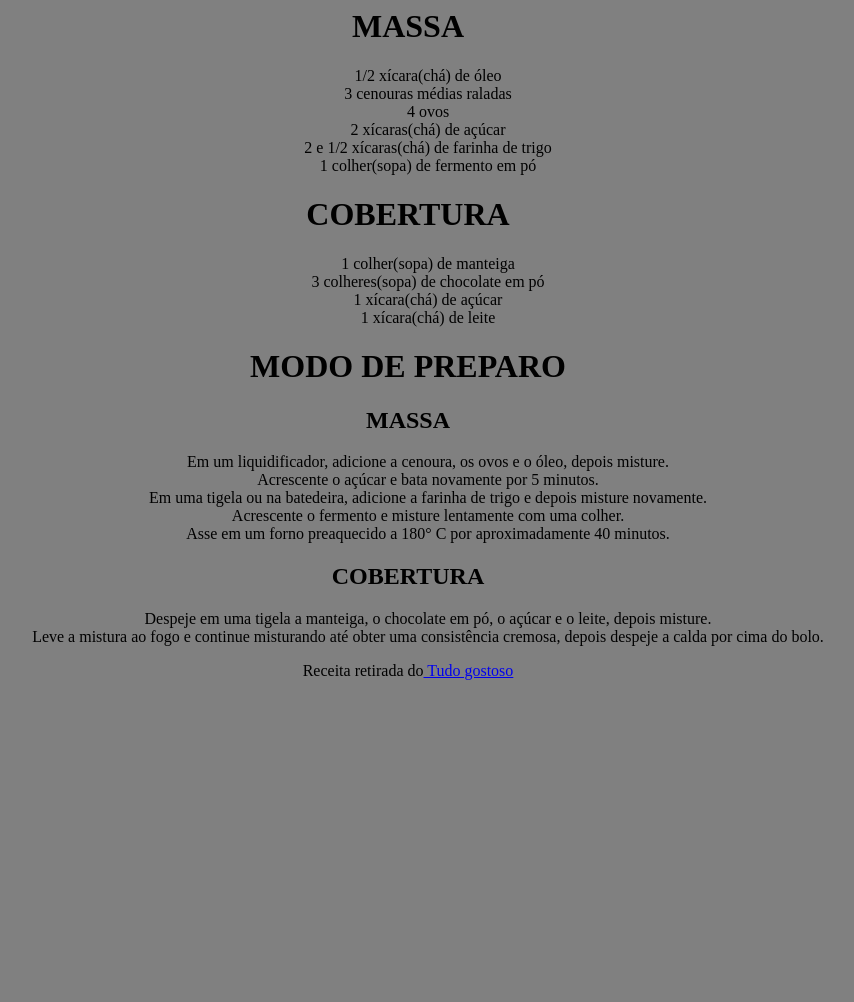
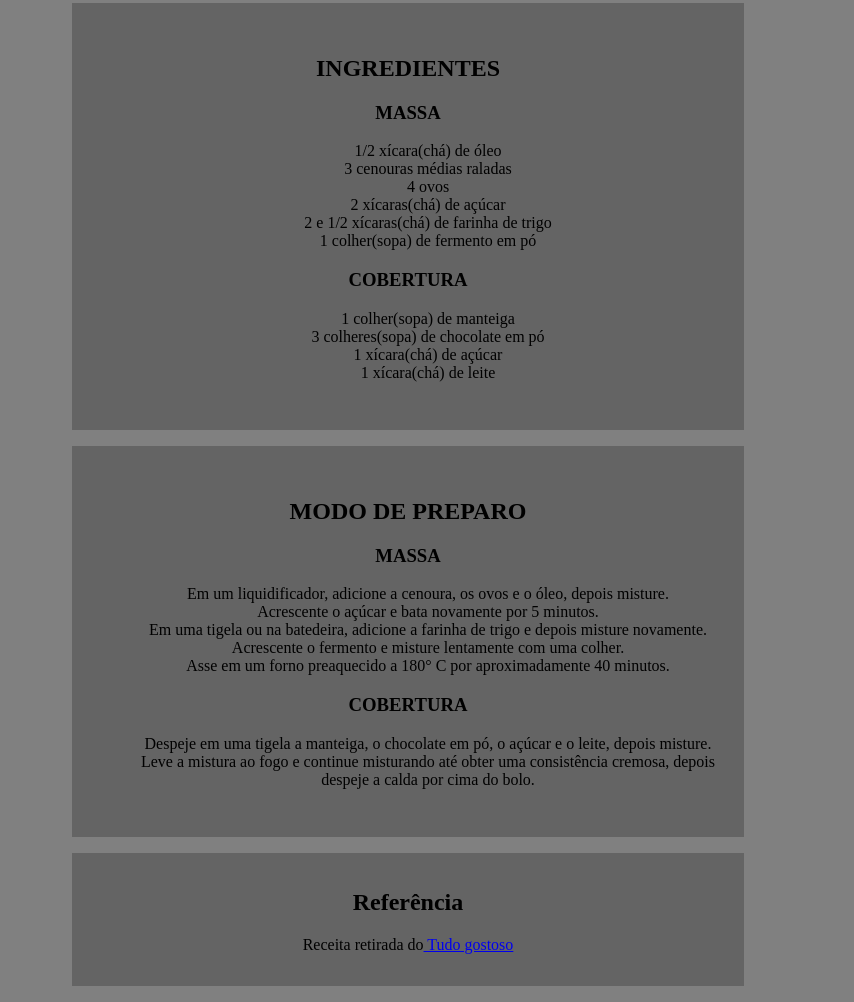
Before and after one commit to Mateusave/trabalho_introdu-ao_a_ENG, a plain HTML site: page index.html in a window 1280 px wide. Shown: the part 291-1293 px from the top of the page, without its empty margins (232-1086 px from the left). Before the commit the page ends 987 px from the top, so only its background shows below. Drawn offline with Linux system fonts and the light colour scheme.

Commit message:
Add files via upload

```diff
--- a/index.html
+++ b/index.html
@@ -15,7 +15,8 @@
 <body>
     <h1>Receita de bolo de cenoura</h1>
     <img src="imagens/bolo de cenoura.jpg" alt="bolo de cenoura">
-    <h1>MASSA</h1>
+    <div id="ingredientes"> <h2>INGREDIENTES</h2>
+        <h3>MASSA</h3>
         <ul type=" circle"> <!--disc circle-->
             <li>1/2 xícara(chá) de óleo</li>
             <li>3 cenouras médias raladas</li>
@@ -24,15 +25,17 @@
             <li>2 e 1/2 xícaras(chá) de farinha de trigo</li>
             <li>1 colher(sopa) de fermento em pó</li>
         </ul>
-    <h1>COBERTURA</h1>
+        <h3>COBERTURA</h3>
         <ul type="circle">
             <li>1 colher(sopa) de manteiga</li>
             <li>3 colheres(sopa) de chocolate em pó</li>
             <li>1 xícara(chá) de açúcar</li>
             <li>1 xícara(chá) de leite</li>
-    </ul>
-    <h1>MODO DE PREPARO</h1>
-    <H2>MASSA</H2>
+        </ul> </div>
+
+    <div id="preparo">
+        <h2>MODO DE PREPARO</h2>
+        <h3>MASSA</h3>
         <ol>
             <li>Em um liquidificador, adicione a cenoura, os ovos e o óleo, depois misture.</li>
             <li>Acrescente o açúcar e bata novamente por 5 minutos.</li>
@@ -40,11 +43,16 @@
             <li>Acrescente o fermento e misture lentamente com uma colher.</li>
             <li>Asse em um forno preaquecido a 180° C por aproximadamente 40 minutos.</li>
         </ol>
-    <h2>COBERTURA</h2>
+        <h3>COBERTURA</h3>
         <ol>
             <li>Despeje em uma tigela a manteiga, o chocolate em pó, o açúcar e o leite, depois misture.</li>
             <li>Leve a mistura ao fogo e continue misturando até obter uma consistência cremosa, depois despeje a calda por cima do bolo.</li>
         </ol>
+    </div>
+
+    <div>
+        <h2>Referência</h2>
         <p>Receita retirada do<a href="https://www.tudogostoso.com.br/receita/23-bolo-de-cenoura.html" target="_blank" rel="noopener noreferrer"> Tudo gostoso</a></p>
+    </div>
 </body>
 </html>
```
Lines whose indentation alone changed are shown as unchanged.
